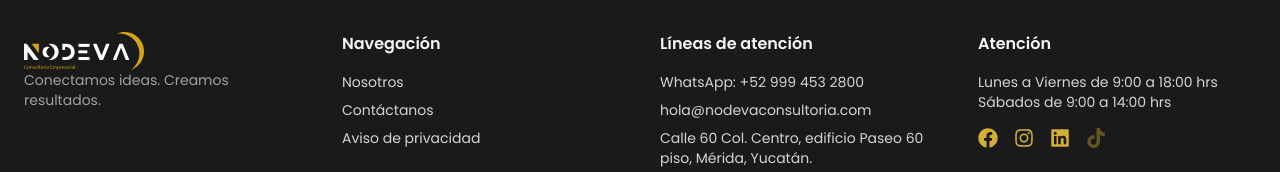
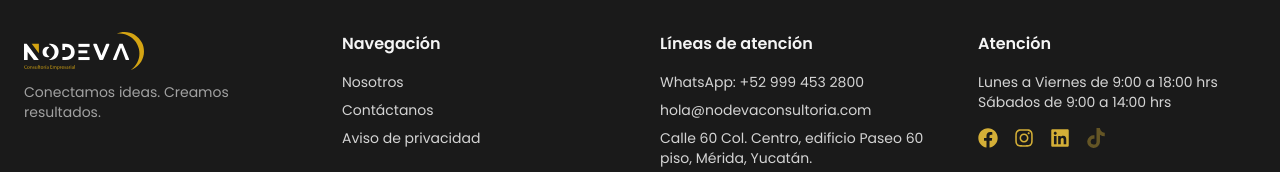
Before and after one commit to KronosX38/nodevaweb, a Next.js app: page / in a window 1280 px wide. Shown: the part 4421-4593 px from the top of the page. Built offline with nearby package versions, Linux system fonts and the light colour scheme.

Commit message:
Update logo

```diff
--- a/components/Footer.tsx
+++ b/components/Footer.tsx
@@ -31,7 +31,7 @@ export default function Footer() {
               className="block sm:hidden h-auto w-[96px]"
             />
           </Link>
-          <p className="text-sm text-neutral-400">
+          <p className="text-sm text-neutral-400 mt-3">
             Conectamos ideas. Creamos resultados.
           </p>
         </div>
--- a/components/Navbar.tsx
+++ b/components/Navbar.tsx
@@ -134,13 +134,13 @@ export default function Navbar() {
       }`}
     >
       <div className="mx-auto max-w-7xl px-4 sm:px-6 lg:px-8">
-        <div className="flex h-16 items-center justify-between">
+        <div className="flex h-18 items-center justify-between">
           {/* Logo */}
           <Link href="/" className="flex items-center gap-3">
             <img
               src="/nodeva_bco.svg"
               alt="Nodeva"
-              className="hidden h-10 w-auto sm:block"
+              className="hidden h-15 w-auto sm:block"
             />
             <img
               src="/nodeva_mov.svg"
```
